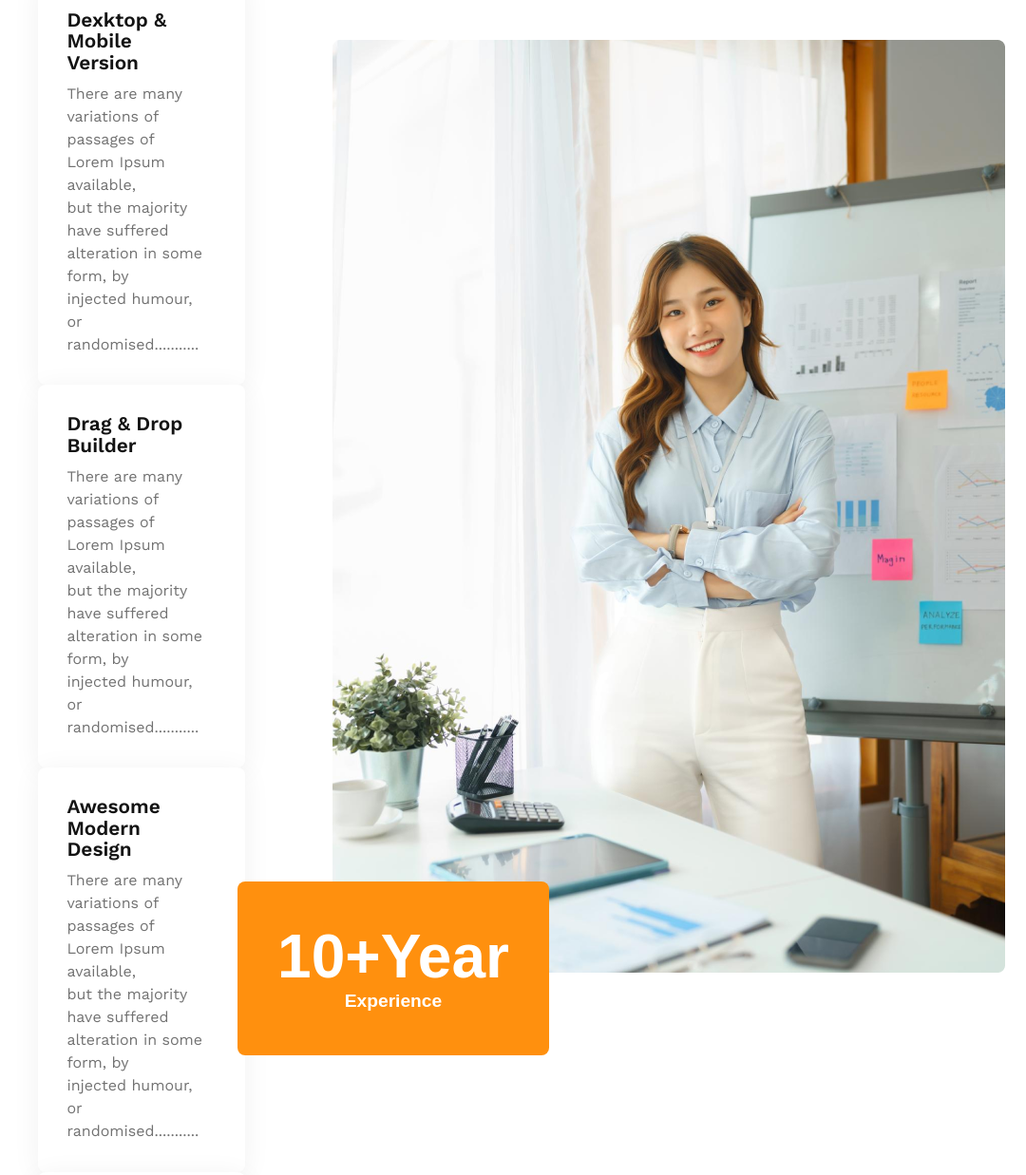
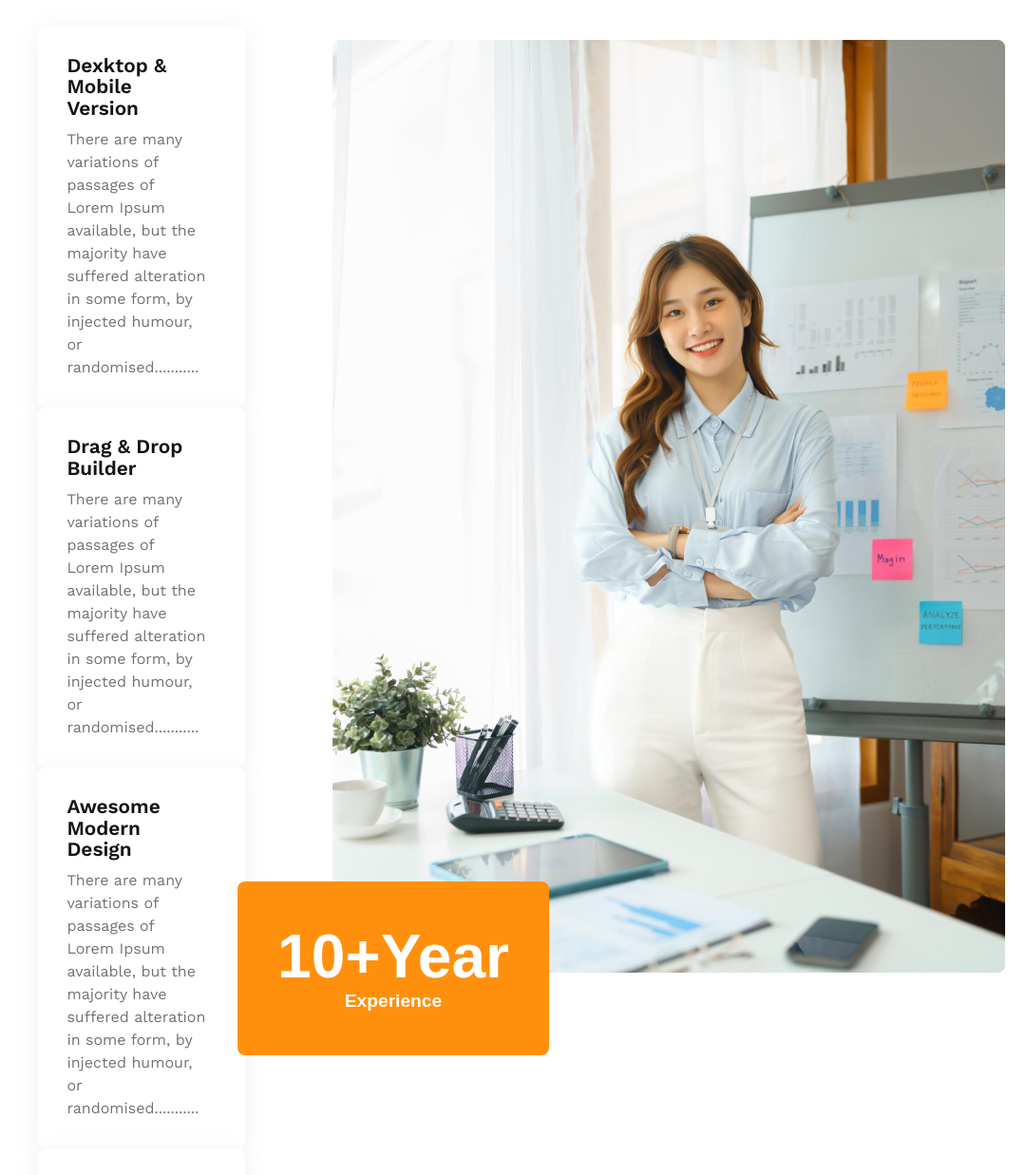
Before and after one commit to moshiurrahmandeap11/g3-architect, a plain HTML site: page index.html in a window 1280 px wide. Shown: the part 2137-3374 px from the top of the page at 95% size, without its empty margins (200-1280 px from the left). Drawn offline with nearby package versions, Linux system fonts and the light colour scheme.

Commit message:
more responsive

```diff
--- a/index.html
+++ b/index.html
@@ -59,32 +59,32 @@
         <!-- feature love and enjoy start -->
         <section class="flae">
             <div class="flae_textarea">
-                <h3 class="flae_title">Features you will <br> love & enjoy</h3>
+                <h3 class="flae_title">Features you will love & enjoy</h3>
                 <p class="flae_description" style="margin-bottom: 30px; text-align: left;">There are many variations of
-                    passages of Lorem Ipsum available, but the <br> majority have suffered alteration in some form, by
-                    injected humour, or <br> randomised words which don't look even</p>
+                    passages of Lorem Ipsum available, but the majority have suffered alteration in some form, by
+                    injected humour, or randomised words which don't look even</p>
                 <div class="flae_div">
                     <h4 class="flae_heading">Dexktop & Mobile Version</h4>
-                    <p class="flae_description">There are many variations of passages of Lorem Ipsum available, <br> but
-                        the majority have suffered alteration in some form, by <br> injected humour, or randomised...........
+                    <p class="flae_description">There are many variations of passages of Lorem Ipsum available, but
+                        the majority have suffered alteration in some form, by injected humour, or randomised...........
                     </p>
                 </div>
                 <div class="flae_div">
                     <h4 class="flae_heading">Drag & Drop Builder</h4>
-                    <p class="flae_description">There are many variations of passages of Lorem Ipsum available, <br> but
-                        the majority have suffered alteration in some form, by <br> injected humour, or randomised...........
+                    <p class="flae_description">There are many variations of passages of Lorem Ipsum available, but
+                        the majority have suffered alteration in some form, by injected humour, or randomised...........
                     </p>
                 </div>
                 <div class="flae_div">
                     <h4 class="flae_heading">Awesome Modern Design</h4>
-                    <p class="flae_description">There are many variations of passages of Lorem Ipsum available, <br> but
-                        the majority have suffered alteration in some form, by <br> injected humour, or randomised...........
+                    <p class="flae_description">There are many variations of passages of Lorem Ipsum available, but
+                        the majority have suffered alteration in some form, by injected humour, or randomised...........
                     </p>
                 </div>
                 <div class="flae_div">
                     <h4 class="flae_heading">Super Easy to Edit</h4>
-                    <p class="flae_description">There are many variations of passages of Lorem Ipsum available, <br> but
-                        the majority have suffered alteration in some form, by <br> injected humour, or randomised...........
+                    <p class="flae_description">There are many variations of passages of Lorem Ipsum available, but
+                        the majority have suffered alteration in some form, by injected humour, or randomised...........
                     </p>
                 </div>
             </div>
--- a/style/style.css
+++ b/style/style.css
@@ -183,6 +183,7 @@ main>.our_features {
 
     .features_images {
         grid-template-columns: 1fr;
+        margin: 4px 10px;
     }
 
     .features_textarea {
@@ -289,10 +290,10 @@ main>.our_features {
         margin-right: 90px;
     }
 
-    .flae_description{
+    /* .flae_description{
         margin-right: 70px;
         font-size: 25px;
-    }
+    } */
 
     .flae_div{
         margin-left: -30px;
@@ -309,6 +310,6 @@ main>.our_features {
 
     #experience_badge{
         margin-top: 20px;
-        margin-left: -50px;
+        margin-left: -80px;
     }
 }
```
